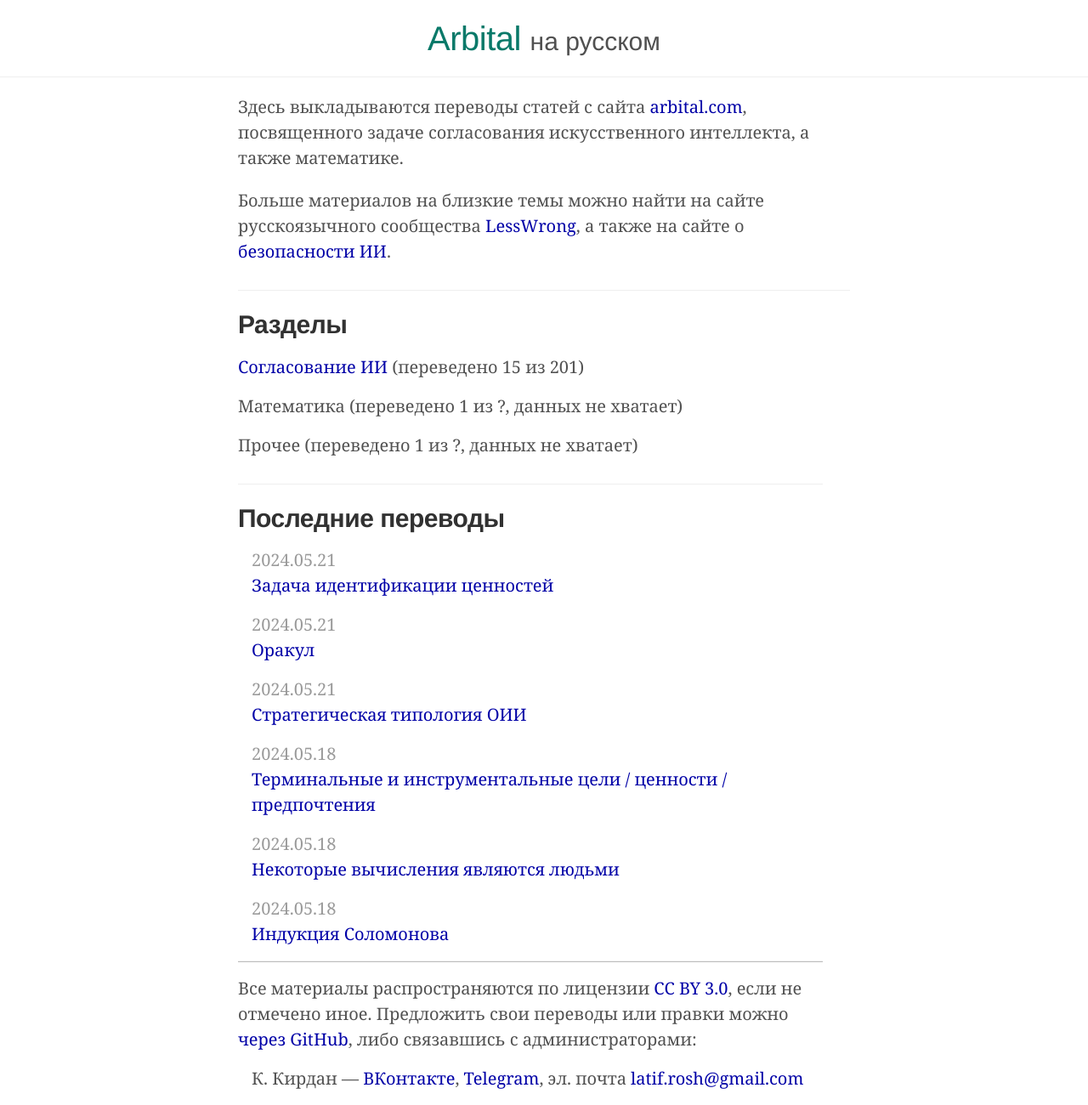
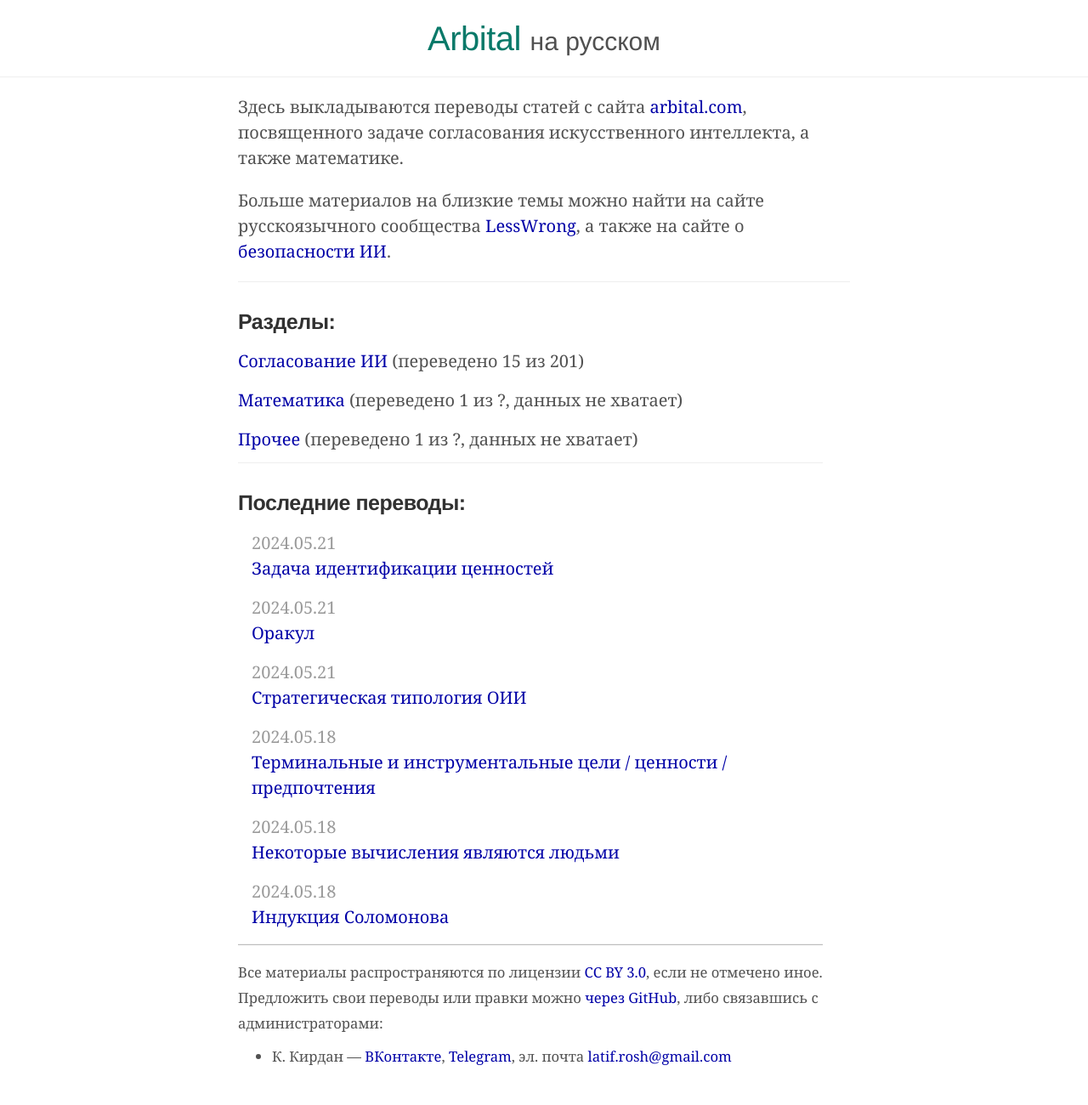
Before and after one commit to Arbital-RU/arbital-ru.github.io, a Jekyll site: the page built from index.md, in a window 1280 px wide. Shown: the whole page at 85% size. Built offline with Jekyll 4.4.1, drawn with Linux system fonts in a browser that asks for light colours; after the commit the page ends 1275 px from its top, so only the background shows below that.

```diff
--- a/_layouts/post.html
+++ b/_layouts/post.html
@@ -16,7 +16,7 @@ layout: default
 {% assign id = page.id | remove_first: "/p/" %}
 {% for p in site.data.p %}{% if p.id == id %}{% assign title = p.title %}{% break %}{% endif %}{% endfor %}
 
-<small><table style="border: none; margin: 0 8px 8px 0; background-color: white"><tr style="margin: 0; padding: 0">
+<small><table style="border: none; margin: 8px 0 8px 0; background-color: white"><tr style="margin: 0; padding: 0">
   <td style="border: none; background-color: white; margin: 0; padding: 0">
     Оригинал: <a href="https://arbital.com/p/{{ id }}">{{ title }}</a> (читать на <a href="https://arbital.greaterwrong.com/p/{{ id }}">GreaterWrong</a>)
   </td>
--- a/index.md
+++ b/index.md
@@ -8,9 +8,9 @@ excerpt: "Здесь выкладываются переводы статей с
 
 Больше материалов на близкие темы можно найти на сайте русскоязычного сообщества [LessWrong](https://lesswrong.ru/), а также на сайте о [безопасности ИИ](https://aisafety.ru/).
 
-<hr style="margin-bottom:16px">
+<hr style="margin: 4px 0 0 0">
 
-<h2><b>Разделы</b></h2>
+<h3><b>Разделы:</b></h3>
 
 {% assign a = site.data.p | where: "domains", "AI" %}
 {% assign b = a | where: "translated", true %}
@@ -18,19 +18,15 @@ excerpt: "Здесь выкладываются переводы статей с
 
 {% assign a = site.data.p | where: "domains", "math" %}
 {% assign b = a | where: "translated", true %}
-<div class="post" style="margin:16px 16px 0 0">Математика (переведено {{ b.size }} из ?, данных не хватает)<div>
-
-<!--{% assign a = site.data.p | where: "domains", "decision" %}
-{% assign b = a | where: "translated", true %}
-<div class="post" style="margin:16px 16px 0 0">Теория принятия решений (переведено 1 из 31)<div>-->
+<div class="post" style="margin:16px 16px 0 0"><a href="/explore/math">Математика</a> (переведено {{ b.size }} из ?, данных не хватает)<div>
 
 {% assign a = site.data.p | where: "domains", "" %}
 {% assign b = a | where: "translated", true %}
-<div class="post" style="margin:16px 16px 0 0">Прочее (переведено {{ b.size }} из ?, данных не хватает)<div>
+<div class="post" style="margin:16px 16px 0 0"><a href="/explore/other">Прочее</a> (переведено {{ b.size }} из ?, данных не хватает)<div>
 
-<hr style="margin-bottom:16px">
+<hr style="margin: 12px 0 0 0">
 
-<h2><b>Последние переводы</b></h2>
+<h3><b>Последние переводы:</b></h3>
 
 {% for p in site.posts limit: 6 %}
 <div class="post" style="margin:16px">
@@ -39,10 +35,12 @@ excerpt: "Здесь выкладываются переводы статей с
 </div>
 {% endfor %}
 
-<hr class="hrdark" style="margin-bottom:16px">
+<hr class="hrdark" style="margin-bottom: 16px">
 
+<small>
 Все материалы распространяются по лицензии <a href="https://creativecommons.org/licenses/by/3.0/deed.ru">CC BY 3.0</a>, если не отмечено иное. Предложить свои переводы или правки можно <a href="https://github.com/Arbital-RU/arbital-ru.github.io">через GitHub</a>, либо связавшись с администраторами:
 
-<div class="post" style="margin:16px">
-К. Кирдан — <a href="https://vk.com/latif_rosh">ВКонтакте</a>, <a href="https://t.me/KKirdan">Telegram</a>, эл. почта <a href="mailto:latif.rosh@gmail.com">latif.rosh@gmail.com</a>
-</div>
+<ul style="margin-top: 12px">
+  <li>К. Кирдан — <a href="https://vk.com/latif_rosh">ВКонтакте</a>, <a href="https://t.me/KKirdan">Telegram</a>, эл. почта <a href="mailto:latif.rosh@gmail.com">latif.rosh@gmail.com</a></li>
+</ul>
+</small>
```
Also changed, not shown: explore/math.md (added, +25 -0 lines), explore/other.md (added, +26 -0 lines).
